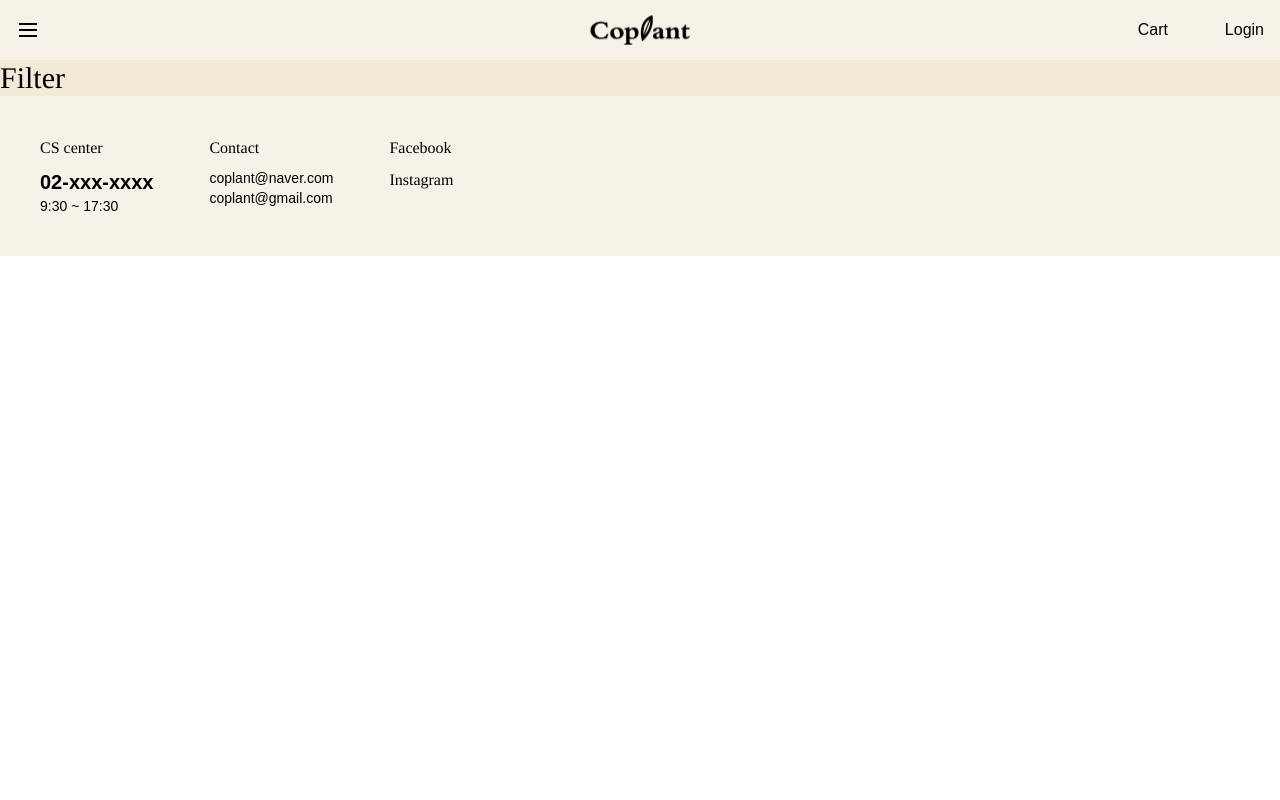
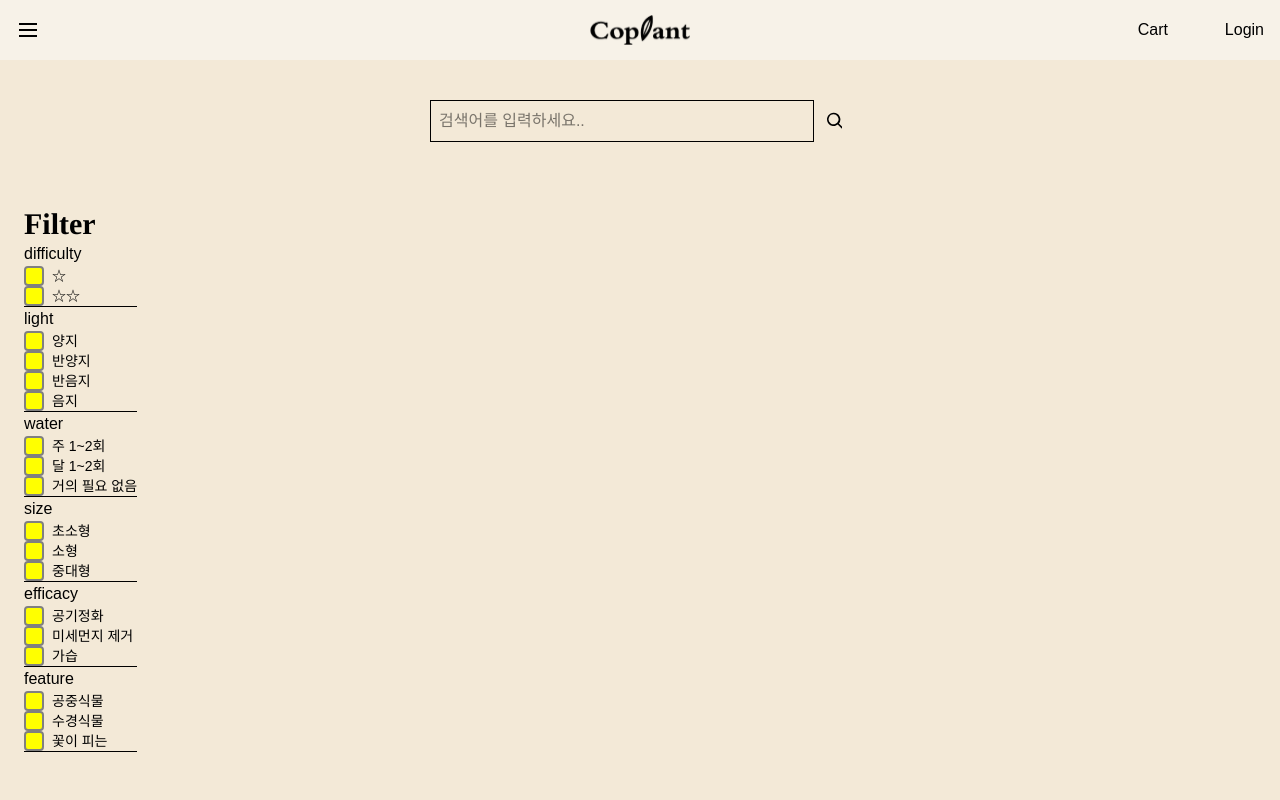
Before and after one commit to pcwadarong/COPLANT, a Next.js app: page /product-list in a window 1280 px wide. Shown: the top 800 px of the page. Built offline with nearby package versions, Linux system fonts and the light colour scheme; no server answers.

Commit message:
filter, searchbar to url parameters

```diff
--- a/src/app/(with-nav)/product-list/page.tsx
+++ b/src/app/(with-nav)/product-list/page.tsx
@@ -1,12 +1,26 @@
+import { Filter } from '@/components/filter';
+import { ProductProperties } from '@/types';
+import SearchBar from '@/components/searchBar';
+
 export default async function ListPage({
   searchParams,
 }: {
   searchParams: Promise<{ q?: string }>;
 }) {
   //const { q } = await searchParams;
-  return <main>
-<h1 className="font-english bold text-3xl">Filter</h1>
-  </main>;
+  const list = { name: '여인초', tags: '양지' };
+
+  return (
+    <>
+      <SearchBar />
+      <main className="min-h-screen p-6">
+        <aside className='w-fit pr-10'>
+          <h1 className="font-english font-bold text-3xl">Filter</h1>
+          <Filter />
+        </aside>
+      </main>
+    </>
+  );
 }
 
 //<div>list page : {q}</div>
--- /dev/null
+++ b/src/app/constants/filterOptions.tsx
@@ -0,0 +1,37 @@
+import { FilterState } from '@/types';
+
+export const options: Record<
+  keyof FilterState,
+  { label: string; value: string }[]
+> = {
+  difficulty: [
+    { label: '☆', value: '1' },
+    { label: '☆☆', value: '2' },
+  ],
+  light: [
+    { label: '양지', value: '양지' },
+    { label: '반양지', value: '반양지' },
+    { label: '반음지', value: '반음지' },
+    { label: '음지', value: '음지' },
+  ],
+  water: [
+    { label: '주 1~2회', value: 'week' },
+    { label: '달 1~2회', value: 'month' },
+    { label: '거의 필요 없음', value: 'rare' },
+  ],
+  size: [
+    { label: '초소형', value: 'xs' },
+    { label: '소형', value: 's' },
+    { label: '중대형', value: 'm' },
+  ],
+  efficacy: [
+    { label: '공기정화', value: 'purify' },
+    { label: '미세먼지 제거', value: 'dust' },
+    { label: '가습', value: 'humidify' },
+  ],
+  feature: [
+    { label: '공중식물', value: 'air' },
+    { label: '수경식물', value: 'water' },
+    { label: '꽃이 피는', value: 'bloom' },
+  ],
+};
--- a/src/components/customCheckbox.tsx
+++ b/src/components/customCheckbox.tsx
@@ -28,7 +28,7 @@ const CustomCheckbox: React.FC<CustomCheckboxProps> = ({
   width = 20,
   height = 20,
   borderColor = 'gray',
-  borderCheckedColor = 'red',
+  borderCheckedColor = 'black',
   borderWidth = 2,
   bgColor = 'transparent',
   bgCheckedColor = 'transparent',
--- a/src/components/drawer.tsx
+++ b/src/components/drawer.tsx
@@ -34,8 +34,6 @@ const SubscribeEmailForm = () => {
         label="개인정보 수집에 동의합니다."
         checked={agreed}
         onChange={(e) => setAgreed(e.target.checked)}
-        width={20}
-        height={20}
         borderCheckedColor={'green'}
         className={`${!agreed && touched ? 'text-red-600' : ''}`}
       />
@@ -77,11 +75,12 @@ export default function Drawer({ isOpen, onClose }: Props) {
           exit={{ clipPath: 'inset(0% 100% 100% 0%)' }}
           transition={{ duration: 0.4, ease: 'easeInOut' }}
         >
-
           <div className="size-fit flex flex-col-reverse md:flex-row gap-20">
             <section className="flex flex-col gap-10 justify-between">
               <div>
-                <h2 id="subscribe-form" className="text-2xl font-bold mb-4">Contact With Us</h2>
+                <h2 id="subscribe-form" className="text-2xl font-bold mb-4">
+                  Contact With Us
+                </h2>
                 <SubscribeEmailForm />
               </div>
 
@@ -106,11 +105,11 @@ export default function Drawer({ isOpen, onClose }: Props) {
             </section>
 
             <section>
-              <h2 className="text-2xl font-bold mb-4">
+              <h2 className="text-2xl font-bold mb-4">Product</h2>
+              <ul className="space-y-1 text-lg leading-relaxed">
                 <Link href="/product-list" onClick={onClose}>
-                  Product
-                </Link></h2>
-              <ul className="space-y-1 text-lg leading-relaxed">
+                  전체 보기
+                </Link>
                 {/* map으로 수정 예정 */}
                 {/* <li><Link href={`/product/${id}`}></Link>{title}</li> */}
                 <li>
--- /dev/null
+++ b/src/components/filter.tsx
@@ -0,0 +1,51 @@
+'use client';
+
+import { useSearchParams, useRouter } from 'next/navigation';
+import { options } from '@/app/constants/filterOptions';
+import CustomCheckbox from '@/components/customCheckbox';
+
+export function Filter() {
+  const router = useRouter();
+  const searchParams = useSearchParams();
+
+  const handleCheckboxChange = (category: string, value: string) => {
+    // searchParams는 read-only기 때문에 수정을 위해 복제함
+    const params = new URLSearchParams(searchParams.toString());
+    const existing = params.get(category)?.split(',') || [];
+
+    const updated = existing.includes(value)
+      ? existing.filter((v) => v !== value) //원래 있다면 체크해제하고, 나머지
+      : [...existing, value]; // 없다면 existing에 value를 추가
+
+    if (updated.length > 0) params.set(category, updated.join(','));
+    else params.delete(category);
+
+    router.push(`?${params.toString()}`);
+  };
+
+  const isChecked = (category: string, value: string) => {
+    const selected = searchParams.get(category)?.split(',') || [];
+    return selected.includes(value);
+  };
+
+  return (
+    <form>
+      {Object.entries(options).map(([category, items]) => (
+        <fieldset key={category} className="border-b-[1px]">
+          <legend>{category}</legend>
+          {items.map(({ label, value }) => (
+            <CustomCheckbox
+              key={label}
+              id={value}
+              label={label}
+              bgColor="yellow"
+              bgCheckedColor="green"
+              checked={isChecked(category, value)}
+              onChange={() => handleCheckboxChange(category, value)}
+            />
+          ))}
+        </fieldset>
+      ))}
+    </form>
+  );
+}
--- /dev/null
+++ b/src/components/searchBar.tsx
@@ -0,0 +1,54 @@
+'use client';
+
+import { useEffect, useState } from 'react';
+import { useSearchParams, useRouter } from 'next/navigation';
+
+export default function SearchBar() {
+  const router = useRouter();
+  const searchParams = useSearchParams();
+  const [query, setQuery] = useState('');
+
+  const q = searchParams.get('q');
+
+  useEffect(() => {
+    setQuery(q || '');
+  }, [q]);
+
+  const onSubmit = () => {
+    if (!query || q === query) return;
+    router.push(`/product-list?q=${query}`);
+  };
+
+  const onKeyDown = (e: React.KeyboardEvent<HTMLInputElement>) => {
+    if (e.key === 'Enter') {
+      onSubmit();
+    }
+  };
+
+  return (
+    <div className='flex justify-center mt-10 mb-10'>
+      <input
+        type="search"
+        value={query}
+        onChange={(e) => setQuery(e.target.value)}
+        onKeyDown={onKeyDown}
+        placeholder="검색어를 입력하세요.."
+        className="border p-2 flex-1 max-w-sm"
+      />
+      <button type="submit" className="p-2" onClick={onSubmit}>
+        <svg
+          xmlns="http://www.w3.org/2000/svg"
+          viewBox="0 0 24 24"
+          fill="currentColor"
+          className="w-5 h-5 transform scale-x-[-1]"
+        >
+          <path
+            fillRule="evenodd"
+            d="M10 2a8 8 0 1 1-4.9 14.32l-4.38 4.38a1 1 0 1 1-1.42-1.42l4.38-4.38A8 8 0 0 1 10 2zm0 2a6 6 0 1 0 3.53 10.94l.11-.1.1-.11A6 6 0 0 0 10 4z"
+            clipRule="evenodd"
+          />
+        </svg>
+      </button>
+    </div>
+  );
+}
```
Also changed, not shown: src/types.ts (+15 -0 lines).
